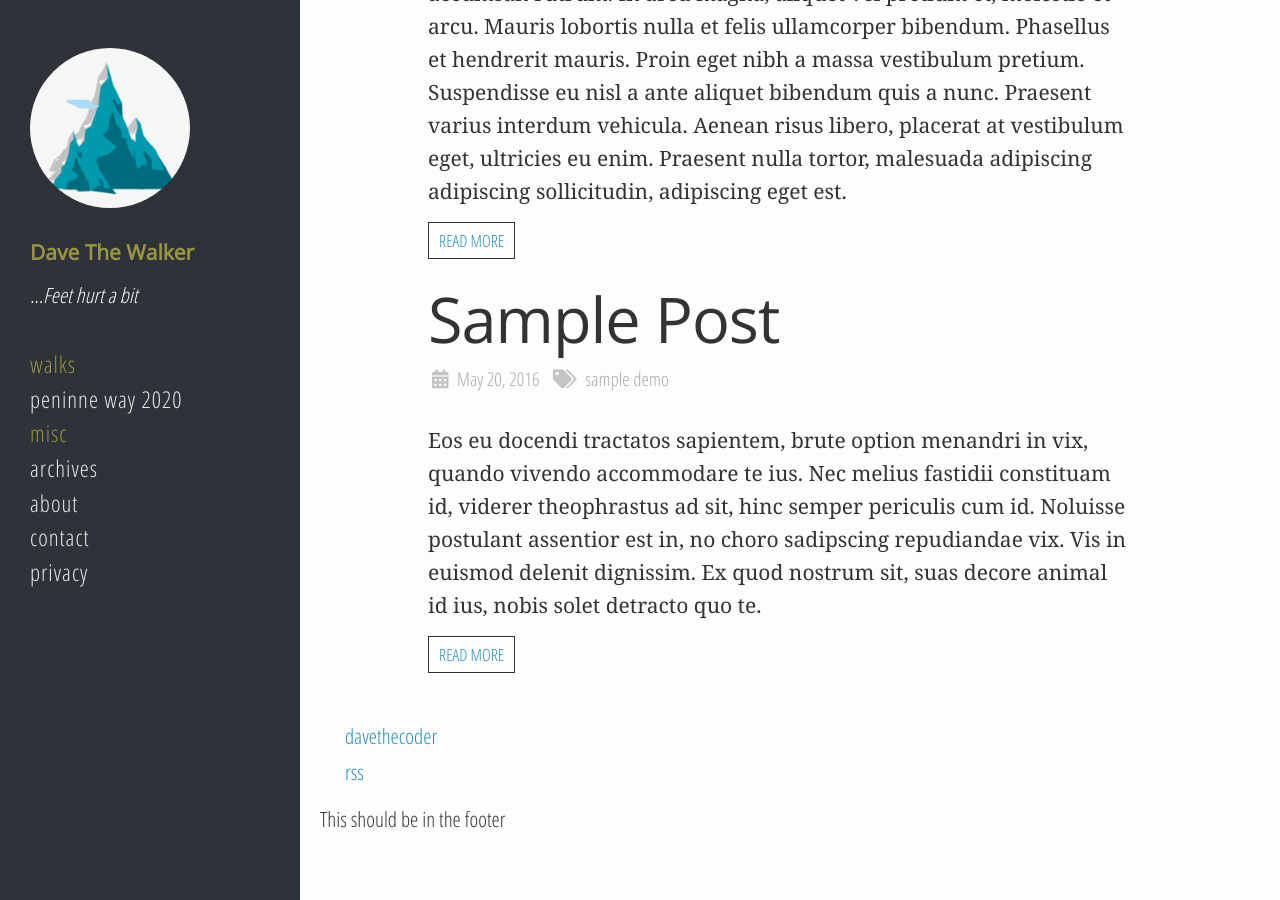
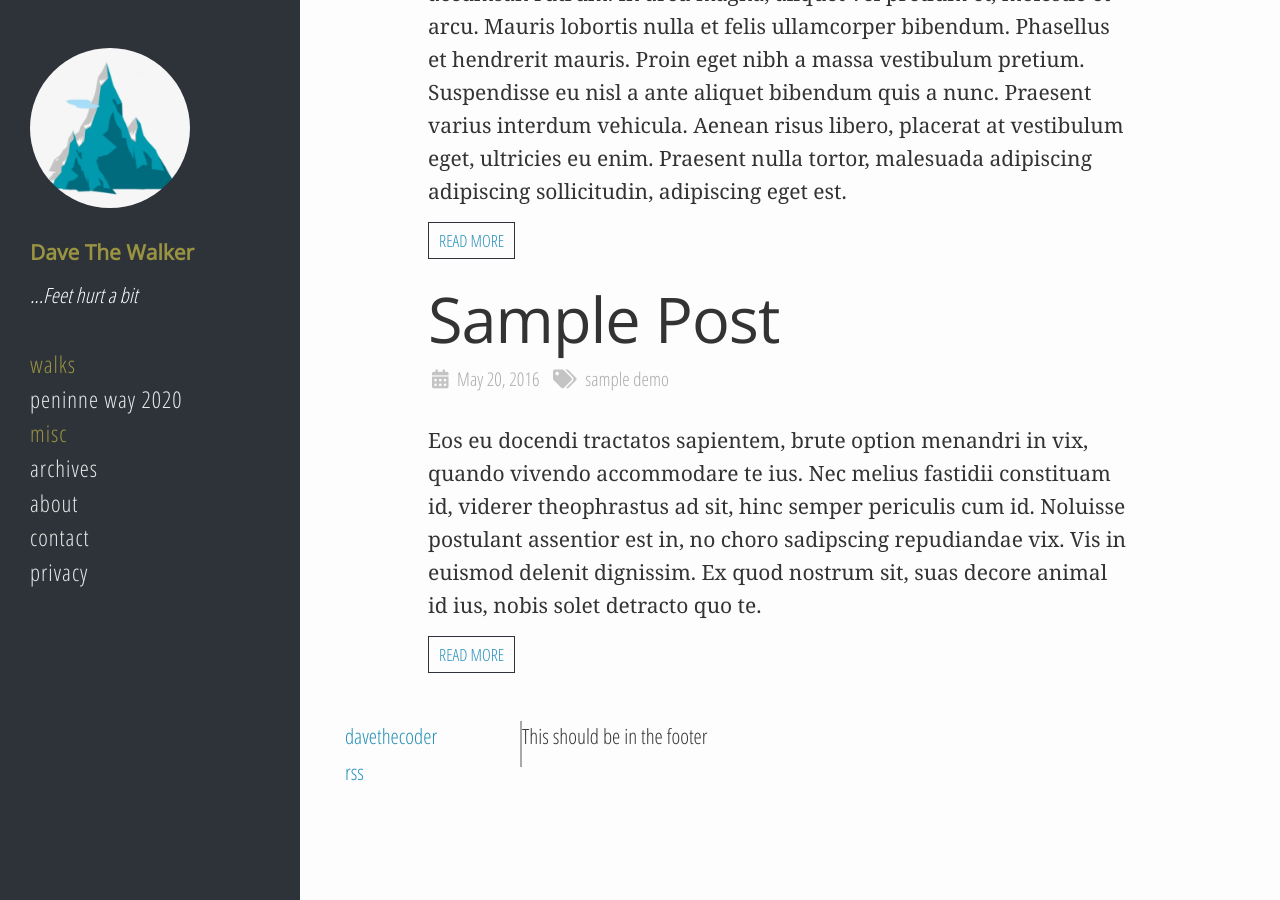
Before and after one commit to davidparker/davethewalker.github.io, a Jekyll site: the page built from index.html, in a window 1280 px wide and 900 px high, scrolled down 1648 px. Built offline with Jekyll 4.4.1, drawn with Linux system fonts in a browser that asks for light colours; cached includes are drawn as plain includes; nearby versions of some CDN libraries; some web fonts are replaced; library files that are not in the unit come from our copies; a script that is not in the unit is left out; the list of posts is cut into pages by our own code; comment, search, counter and statistics services are not loaded.

Commit message:
footer stuff

```diff
--- a/_includes/footer.html
+++ b/_includes/footer.html
@@ -47,8 +47,11 @@
     }
 </script>
 <div style="padding: 20px;">
-    <div style="width:50%">
+    <div style="float: left;">
     {% include social.html %}
     </div>
-    <div style="width:50%"><p>This should be in the footer</p> </div>
+    <div style="float: left; border-left: 2px solid darkgray;">
+        <p>This should be in the footer</p>
+    </div>
+    <br style="clear: both;" />
 </div>
```
